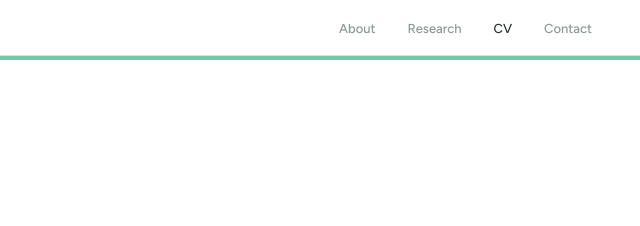
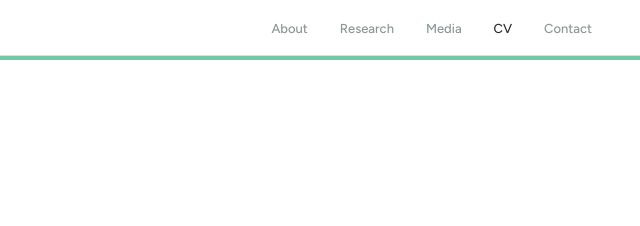
Before and after one commit to erik-gartland/erik-gartland.github.io, a plain HTML site: page cv/index.html in a window 1280 px wide. Shown: the top 226 px of the page, 640-1280 px from the left. Drawn offline with Linux system fonts and the light colour scheme.

Commit message:
Update CV index.html

```diff
--- a/cv/index.html
+++ b/cv/index.html
@@ -80,6 +80,7 @@ footer { background: var(--white); border-top: 1px solid var(--cream-3); padding
   <ul class="nav-links">
     <li><a href="/about/">About</a></li>
     <li><a href="/research/">Research</a></li>
+    <li><a href="/media/">Media</a></li>
     <li><a href="/cv/" class="active">CV</a></li>
     <li><a href="/#contact">Contact</a></li>
   </ul>
```
